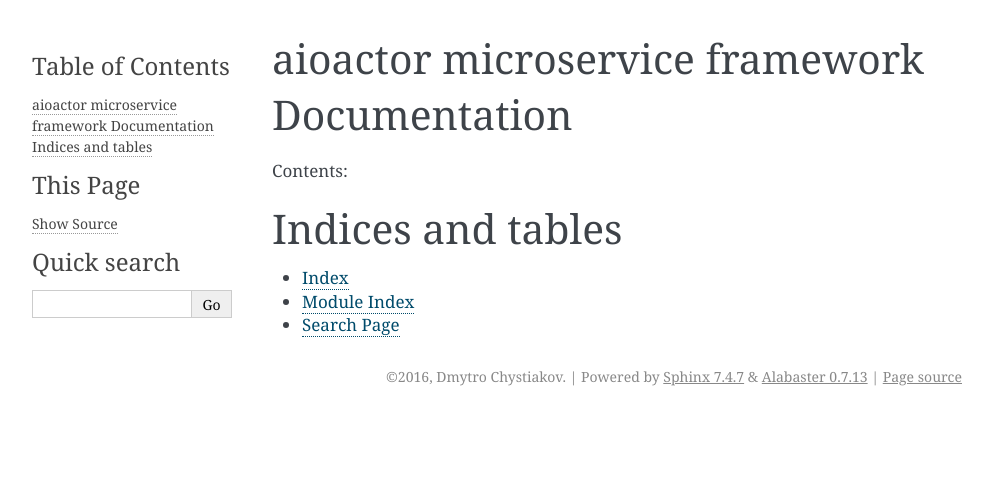
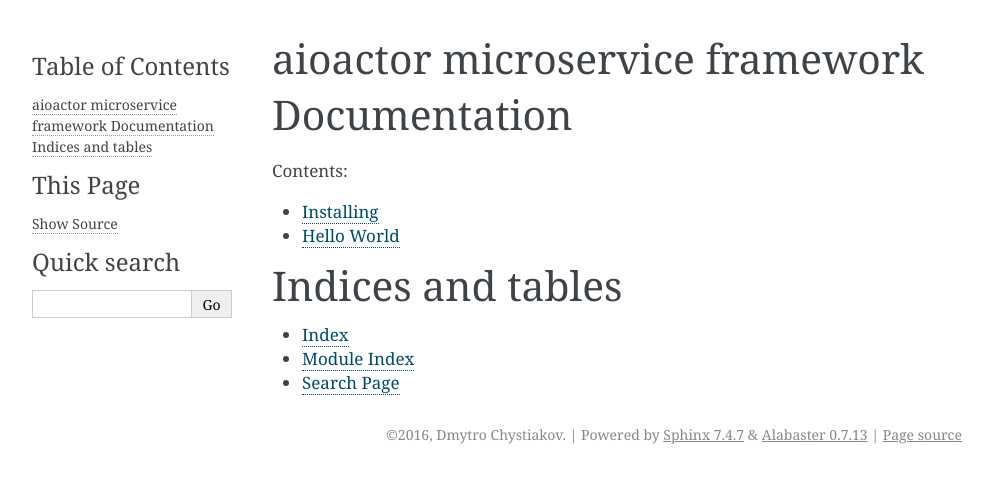
Before and after one commit to iZonex/aioactor, a Sphinx documentation site: the page built from docs/source/index.rst, in a window 1280 px wide. Shown: the top 483 px of the page, without its empty margins (148-1141 px from the left). Built offline with Sphinx 7.4.7, drawn with Linux system fonts in a browser that asks for light colours.

```diff
--- /dev/null
+++ b/docs/source/gettingstarted.rst
@@ -0,0 +1,12 @@
+
+==========
+Installing
+==========
+
+TBD
+
+===========
+Hello World
+===========
+
+TBD
--- a/docs/source/index.rst
+++ b/docs/source/index.rst
@@ -10,6 +10,7 @@
 
 .. toctree::
    introduction
+   gettingstarted
    general
    networking
    utilities
```
Also changed, not shown: 1 other file.
